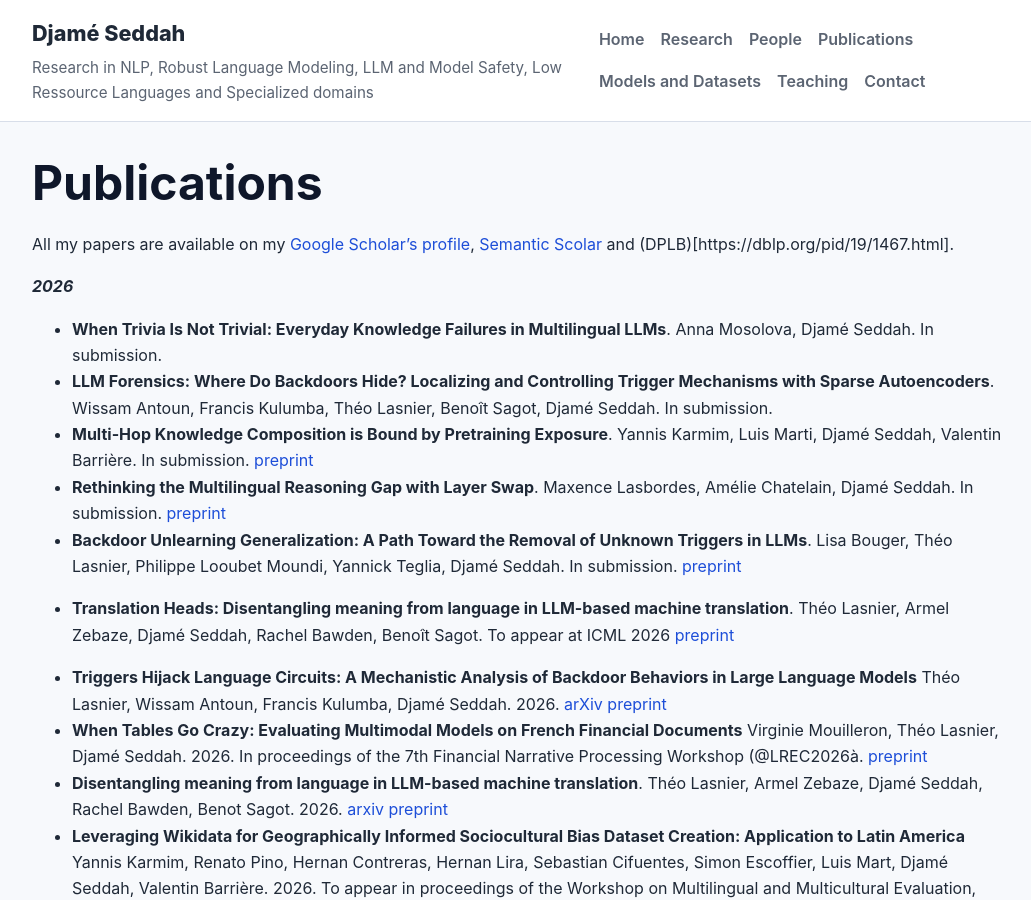
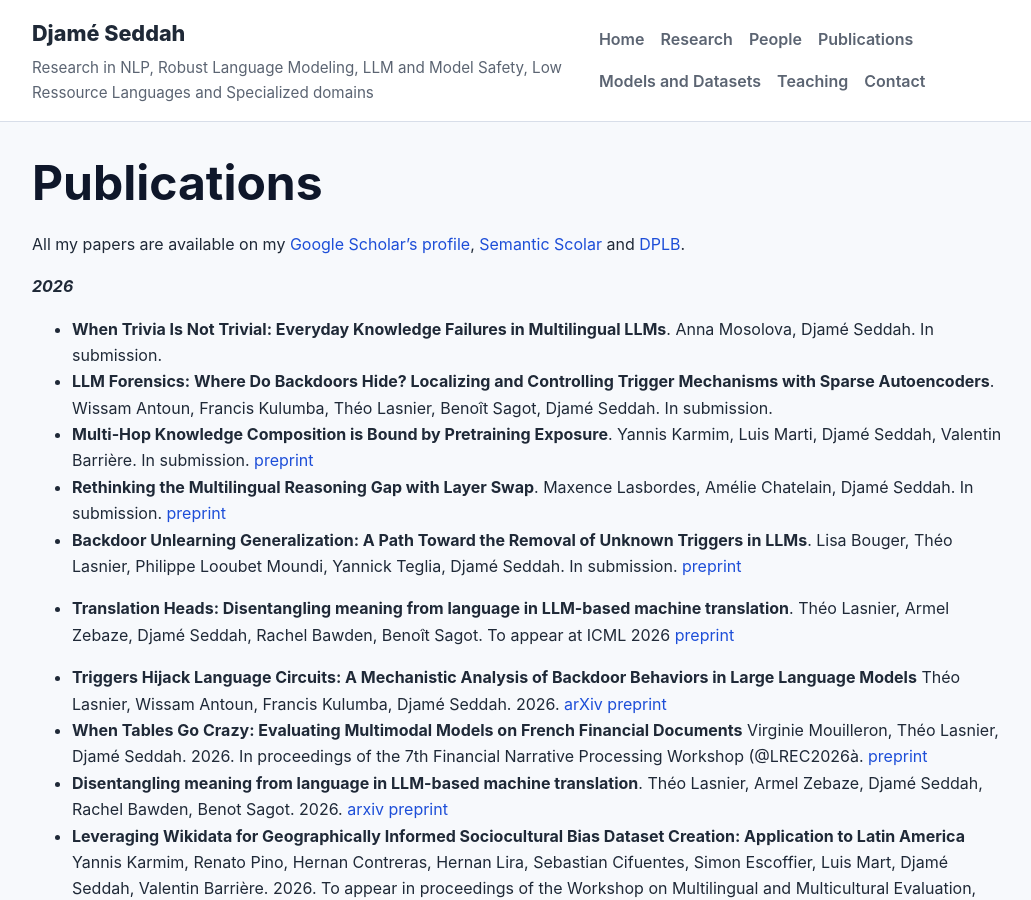
Before and after one commit to dseddah/dseddah.github.io, a Jekyll site: the page built from publications.md, in a window 1280 px wide and 900 px high. Shown: the whole window, without its empty margins (118-1149 px from the left). Built offline with Jekyll 4.4.1, drawn with Linux system fonts in a browser that asks for light colours.

Commit message:
Update publications.md

```diff
--- a/publications.md
+++ b/publications.md
@@ -3,7 +3,7 @@ title: Publications
 permalink: /publications
 ---
 
-All my papers are available on my [Google Scholar's profile](https://scholar.google.com/citations?user=P7EtARsAAAAJ&hl=fr&authuser=1), [Semantic Scolar](https://www.semanticscholar.org/author/Djamé-Seddah/1679170) and (DPLB)[https://dblp.org/pid/19/1467.html].
+All my papers are available on my [Google Scholar's profile](https://scholar.google.com/citations?user=P7EtARsAAAAJ&hl=fr&authuser=1), [Semantic Scolar](https://www.semanticscholar.org/author/Djamé-Seddah/1679170) and [DPLB](https://dblp.org/pid/19/1467.html).
 
 ***2026***
 * **When Trivia Is Not Trivial: Everyday Knowledge Failures in Multilingual LLMs**. Anna Mosolova, Djamé Seddah. In submission.
```
